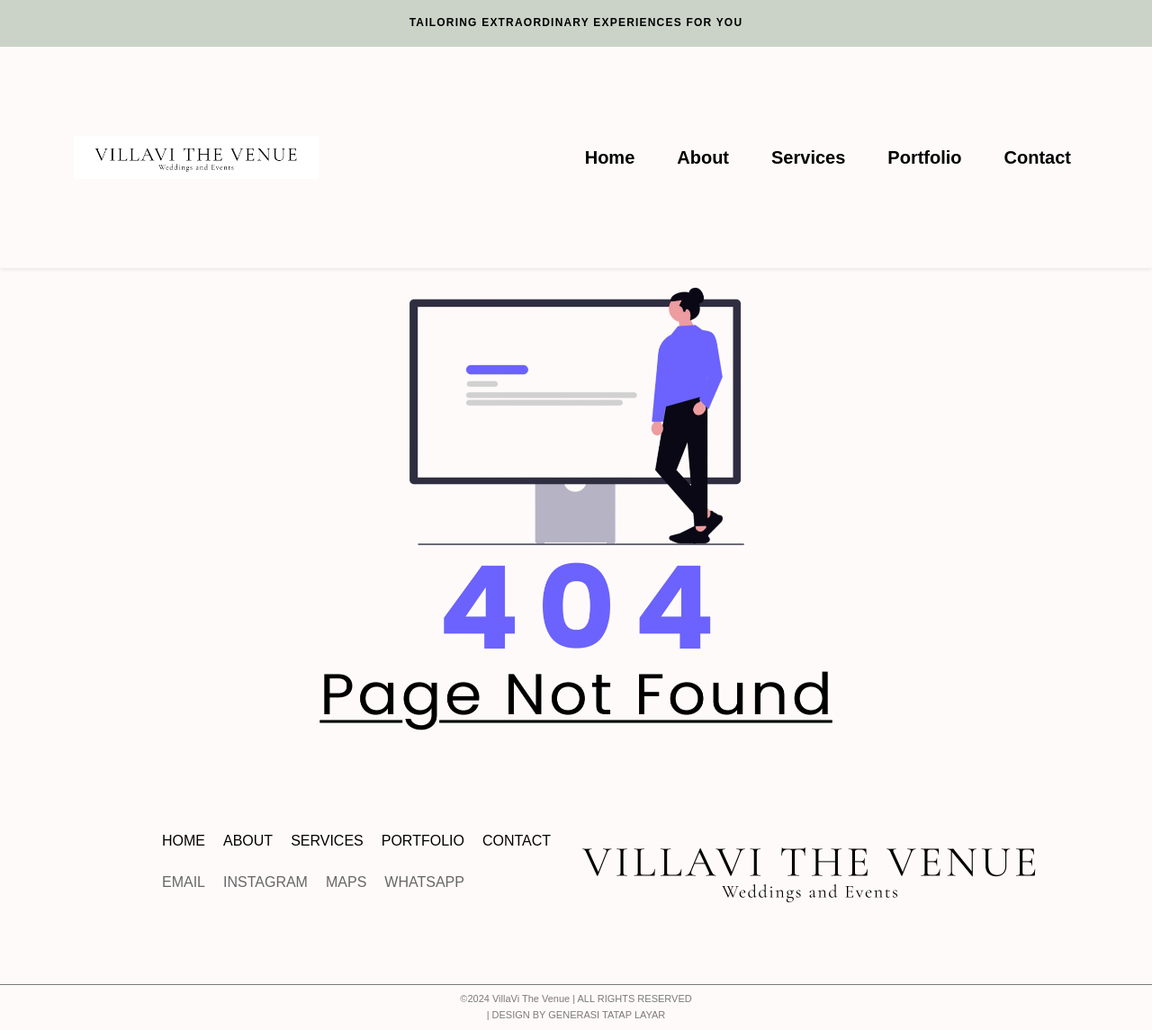
After one commit to DimasFauzikun/p3l, a PHP site: page / in a window 1280 px wide. The commit adds this page. Shown: the whole page at 90% size. Run offline with PHP 8.4, Linux system fonts and the light colour scheme; some web fonts are replaced.

Commit message:
add file 404.php

```diff
--- /dev/null
+++ b/404.php
@@ -0,0 +1,100 @@
+<!DOCTYPE html>
+<html lang="en">
+<head>
+<meta charset="UTF-8" />
+    <meta name="viewport" content="width=device-width, initial-scale=1.0" />
+    <title>404</title>
+    <link
+        href="https://cdn.jsdelivr.net/npm/bootstrap@5.3.0/dist/css/bootstrap.min.css"
+        rel="stylesheet" />
+    <link
+        href="https://cdnjs.cloudflare.com/ajax/libs/font-awesome/6.5.1/css/all.min.css"
+        rel="stylesheet" />
+
+    <link rel="stylesheet" href="style.css" />
+</head>
+<body>
+    <!-- Header -->
+    <header class="main-header">
+        Tailoring extraordinary experiences for you
+    </header>
+
+    <!-- Navbar -->
+    <nav class="navbar navbar-expand-lg navbar-light shadow-sm">
+        <div class="container">
+        <a class="navbar-brand" href="home.php">
+            <img src="VillaVi_Logo.jpg" alt="VillaVi Logo" height=50% width=50%>
+        </a>
+        <button
+            class="navbar-toggler"
+            type="button"
+            data-bs-toggle="collapse"
+            data-bs-target="#navbarNav">
+            <span class="navbar-toggler-icon"></span>
+        </button>
+
+        <div class="collapse navbar-collapse" id="navbarNav">
+            <ul class="navbar-nav ms-auto">
+            <li class="nav-item">
+                <a class="nav-link" href="home.php">Home</a>
+            </li>
+            <li class="nav-item">
+                <a class="nav-link" href="about.php">About</a>
+            </li>
+            <li class="nav-item">
+                <a class="nav-link" href="services.php">Services</a>
+            </li>
+            <li class="nav-item">
+                <a class="nav-link" href="portofolio.php">Portfolio</a>
+            </li>
+            <li class="nav-item">
+                <a class="nav-link" href="contact.php">Contact</a>
+            </li>
+            </ul>
+        </div>
+        </div>
+    </nav>
+
+    <!-- 404 -->
+    <section id="error-page" class="error-page" style="
+    display: flex;
+    justify-content: center;
+    align-items: center;
+    width: 100%;
+    height: 540px;
+    background-color: #fffafa;">
+    <img src="assets/images/404-image.png" alt="Page not found" style="width: 570px; height: 503px;">
+</section>
+
+
+    <!-- Footer -->
+    <section id="footer" class="footer">
+        <nav class="footer-container">
+        <ul class="footer-navigation">
+            <li><a href="home.php">HOME</a></li>
+            <li><a href="about.php">ABOUT</a></li>
+            <li><a href="services.php">SERVICES</a></li>
+            <li><a href="portofolio.php">PORTFOLIO</a></li>
+            <li><a href="contact.php">CONTACT</a></li>
+        </ul>
+        <ul class="social-links">
+            <li><a href="mailto:villavithevenue@gmail.com">EMAIL</a></li>
+            <li><a href="https://www.instagram.com/villavi.the.venue" target="_blank">INSTAGRAM</a></li>
+            <li><a href="https://maps.app.goo.gl/N23mAheD9p1kQBAh8" target="_blank">MAPS</a></li>
+            <li><a href="https://wa.me/6289696476888" target="_blank">WHATSAPP</a></li>
+        </ul>
+
+        </nav>
+        <a href="home.php" class="logo">
+        <img src="VillaVi_Logo.png" alt="VillaVi Logo">
+        </a>
+    </section>
+
+    <footer class="copyright">
+        <div class="copyright-content">
+        <p>©2024 VillaVi The Venue | ALL RIGHTS RESERVED<br>
+            | DESIGN BY GENERASI TATAP LAYAR</p>
+        </div>
+    </footer>
+</body>
+</html>
--- a/portofolio.php
+++ b/portofolio.php
@@ -10,6 +10,7 @@ function fetchPortfolios($conn)
 
 $portfolios = fetchPortfolios($conn);
 ?>
+
 <!DOCTYPE html>
 <html lang="en">
 
--- a/style.css
+++ b/style.css
@@ -13,18 +13,6 @@
   font-style: normal;
 }
 
-.main-header {
-  width: 100%; /* Lebar penuh halaman */
-  height: 52px; /* Tinggi sesuai Figma */
-  background-color: #cbd3c9; /* Warna latar belakang */
-  display: flex; /* Menengahkan konten */
-  align-items: center; /* Teks di tengah vertikal */
-  justify-content: center; /* Teks di tengah horizontal */
-  font-family: "Raleway", sans-serif; /* Font Raleway */
-  font-weight: 600;
-  font-size: 12px; /* Ukuran font */
-  color: #000; /* Warna font hitam */
-}
 @font-face {
   font-family: "Raleway";
   src: url("assets/font/Raleway/static/Raleway-Regular.ttf") format("truetype");
```
Also changed, not shown: other parts of style.css (+8 -62 lines), contact.php (+18 -7 lines), home.php (+0 -12 lines), note.txt (added, +14 -0 lines), script.js (+11 -0 lines), services.php (+2 -18 lines), .htaccess (added), assets/images/404-image.png (added).
